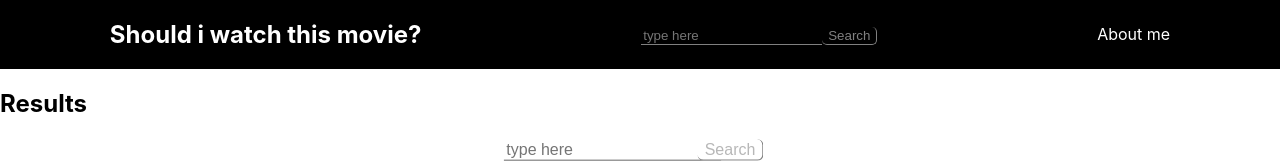
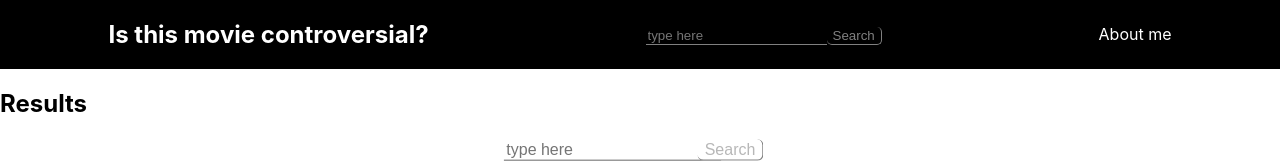
Before and after one commit to Xaxnxdxrxexax/Can_i_support_this, a React (Create React App) app: page / in a window 1280 px wide. Shown: the top 163 px of the page. Built offline with nearby package versions, Linux system fonts and the light colour scheme.

Commit message:
changed header title

```diff
--- a/src/components/Header.jsx
+++ b/src/components/Header.jsx
@@ -7,7 +7,7 @@ export default function Header({ setmoviesList }) {
     <>
       <header>
         <Link to="/">
-          <h2>Should i watch this movie?</h2>
+          <h2>Is this movie controversial?</h2>
         </Link>
         <Search setmoviesList={setmoviesList} />
         <Link to="/about-me" className="aboutMeLink">
```
